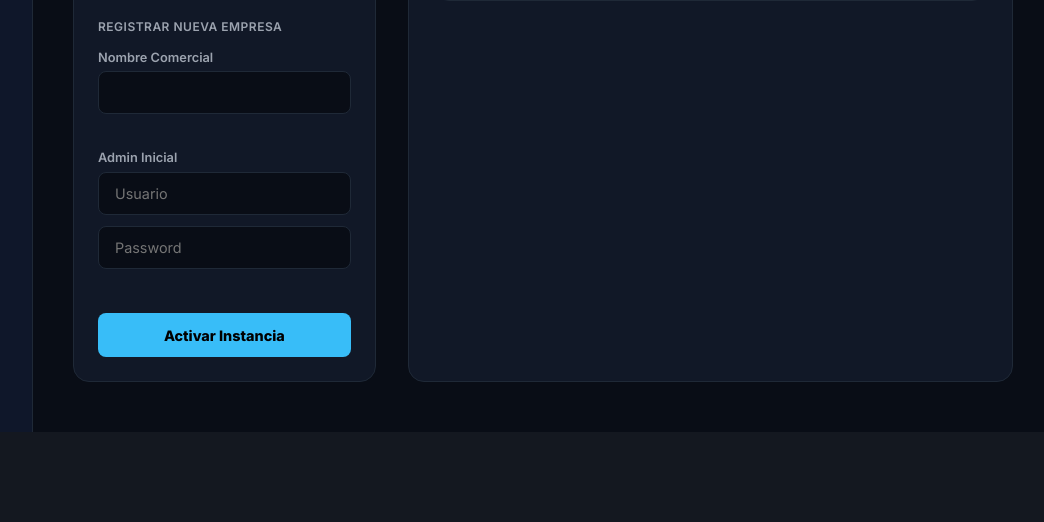
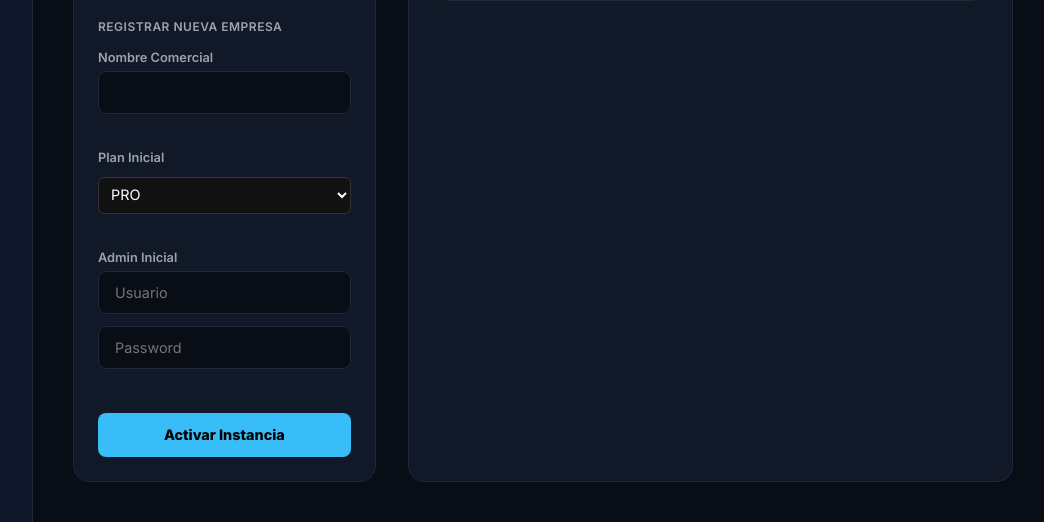
Before and after one commit to ingenieroillidge-lab/as-core, a Flask app: page /super-admin in a window 1280 px wide. Shown: the part 368-890 px from the top of the page, without its empty margins (227-1271 px from the left). Before the commit the page ends 800 px from the top, so only its background shows below. Run offline with Flask 3, Linux system fonts and the light colour scheme; a user stored in the database is signed in; data that the repository does not hold is empty; some libraries are stand-ins or nearby versions.

Commit message:
Fix: agregar n-plan selector en super_admin.html para registro de nuevas empresas

```diff
--- a/templates/super_admin.html
+++ b/templates/super_admin.html
@@ -42,6 +42,13 @@
                 <h3 style="margin-top: 2rem;">Registrar Nueva Empresa</h3>
                 <form id="form-nuevo-negocio" style="margin-top: 1rem;">
                     <div class="form-group"><label>Nombre Comercial</label><input type="text" id="n-nombre" required></div>
+                    <div class="form-group" style="margin-top: 1rem;">
+                        <label>Plan Inicial</label>
+                        <select id="n-plan" style="width: 100%; padding: 8px; background: #111; color: white; border: 1px solid #333; border-radius: 6px; margin-top: 5px;">
+                            <option value="PRO" selected>PRO</option>
+                            <option value="FREE">FREE</option>
+                        </select>
+                    </div>
                     <div class="form-group" style="margin-top: 1rem;"><label>Admin Inicial</label><input type="text" id="n-admin-user" placeholder="Usuario" required><input type="password" id="n-admin-pass" placeholder="Password" style="margin-top: 5px;" required></div>
                     <button type="submit" style="margin-top: 1.5rem; width: 100%; background: #38bdf8; color: black; font-weight: 800;">Activar Instancia</button>
                 </form>
@@ -102,9 +109,10 @@
 
         document.getElementById('form-nuevo-negocio').onsubmit = async (e) => {
             e.preventDefault();
+            const planElem = document.getElementById('n-plan');
             const data = {
                 nombre: document.getElementById('n-nombre').value,
-                plan: document.getElementById('n-plan').value,
+                plan: planElem ? planElem.value : 'PRO',
                 admin_user: document.getElementById('n-admin-user').value,
                 admin_pass: document.getElementById('n-admin-pass').value
             };
```
